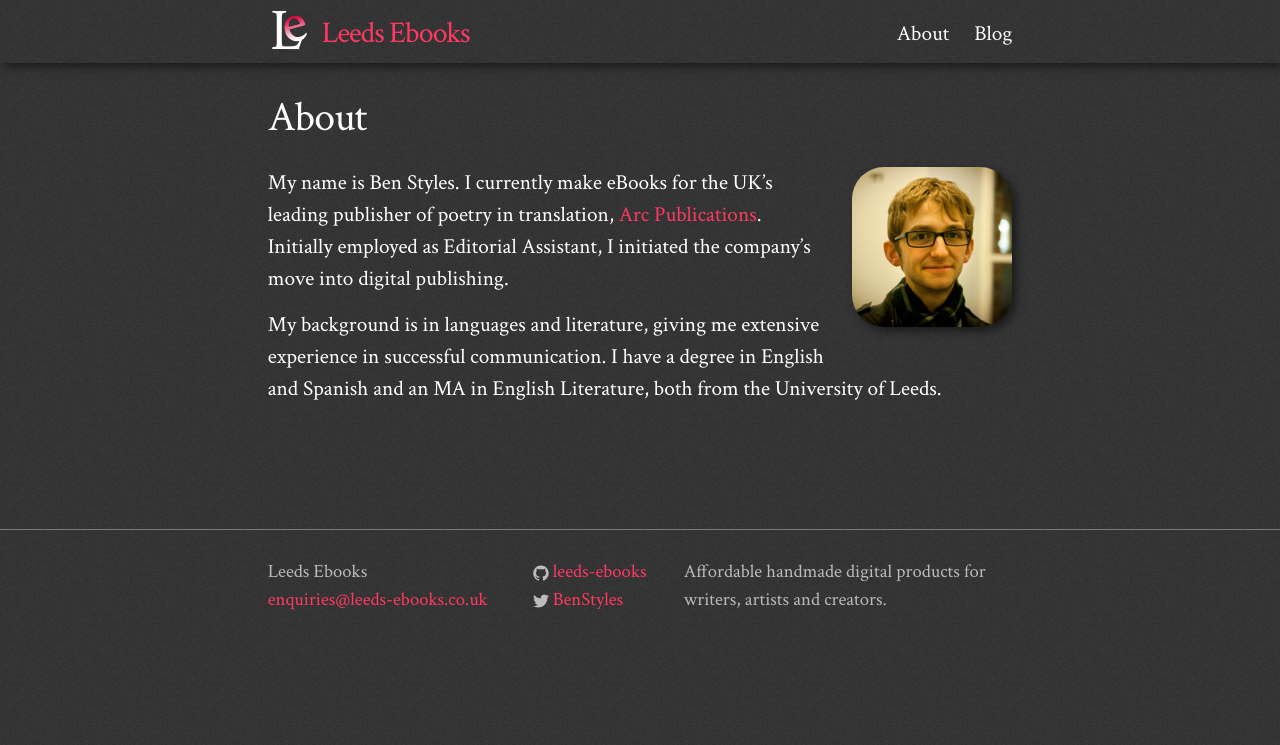
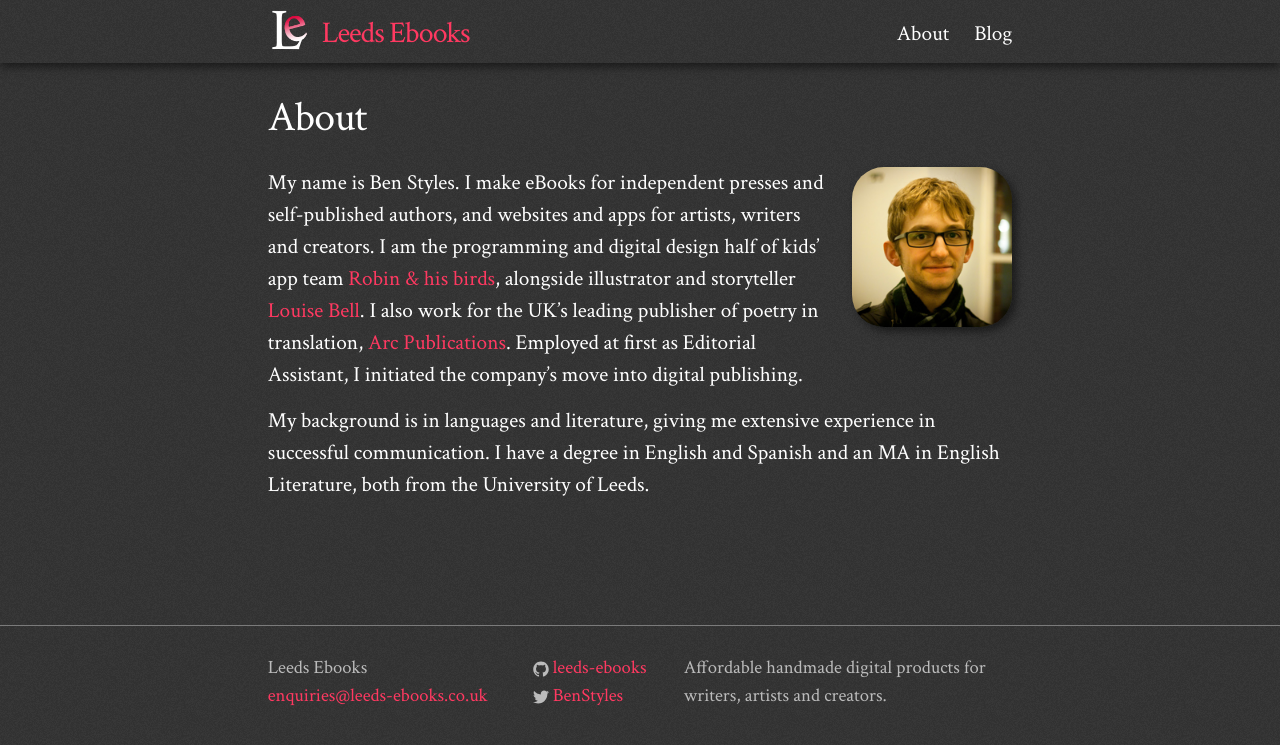
Before and after one commit to benadamstyles/leeds-ebooks, a Jekyll site: the page built from about.md, in a window 1280 px wide. Shown: the top 745 px of the page. Built offline with Jekyll 4.4.1, drawn with Linux system fonts in a browser that asks for light colours.

Commit message:
Tiny fixes

```diff
--- a/_sass/_layout.scss
+++ b/_sass/_layout.scss
@@ -7,7 +7,7 @@
     min-height: 56px;
 
     background-image: url(/images/noise.gif);
-    box-shadow: $base-shadow;
+    box-shadow: $base-shadow-vert;
     padding-top: 0.3em;
 
     // Positioning context for the mobile navigation icon
--- a/about.md
+++ b/about.md
@@ -4,6 +4,6 @@ title: About
 permalink: /about/
 ---
 
-![Ben Styles](/images/mugshot.jpg){: .mugshot}My name is Ben Styles. I currently make eBooks for the UK's leading publisher of poetry in translation, [Arc Publications](http://arcpublications.co.uk/). Initially employed as Editorial Assistant, I initiated the company's move into digital publishing.
+![Ben Styles](/images/mugshot.jpg){: .mugshot}My name is Ben Styles. I make eBooks for independent presses and self-published authors, and websites and apps for artists, writers and creators. I am the programming and digital design half of kids&rsquo; app team [Robin &amp; his birds](http://robinandhisbirds.com/), alongside illustrator and storyteller [Louise Bell](http://louisebell-artworks.tumblr.com/). I also work for the UK's leading publisher of poetry in translation, [Arc Publications](http://arcpublications.co.uk/). Employed at first as Editorial Assistant, I initiated the company's move into digital publishing.
 
 My background is in languages and literature, giving me extensive experience in successful communication. I have a degree in English and Spanish and an MA in English Literature, both from the University of Leeds.
--- a/css/main.scss
+++ b/css/main.scss
@@ -14,6 +14,7 @@ $small-sans-size:  $base-font-size * 0.7;
 $base-line-height: 1.5;
 
 $base-shadow:      0.2em 0.2em 0.4em rgba(0,0,0,0.5);
+$base-shadow-vert: 0 0.2em 0.4em rgba(0,0,0,0.5);
 
 $spacing-unit:     1.3em;
 
```
